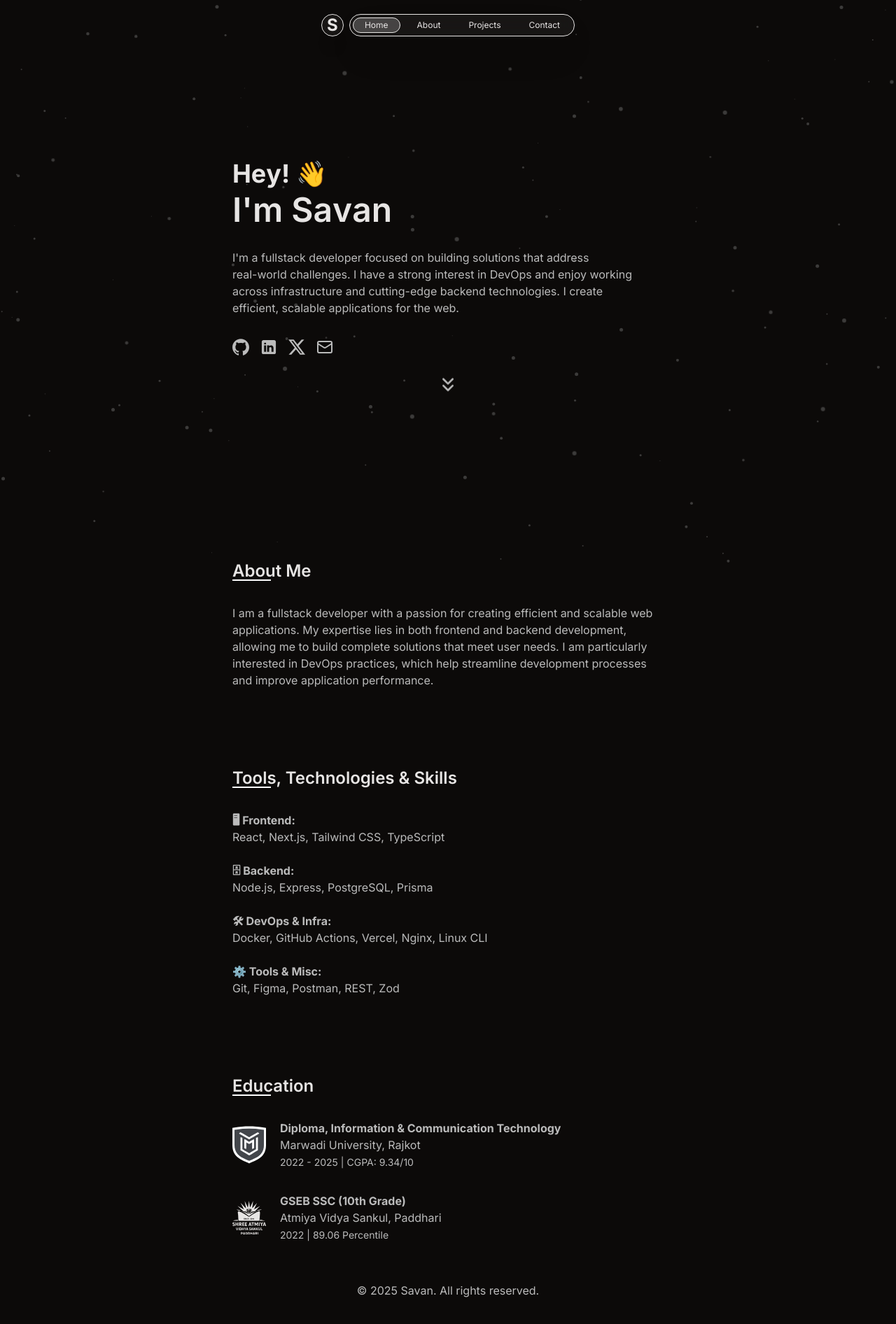
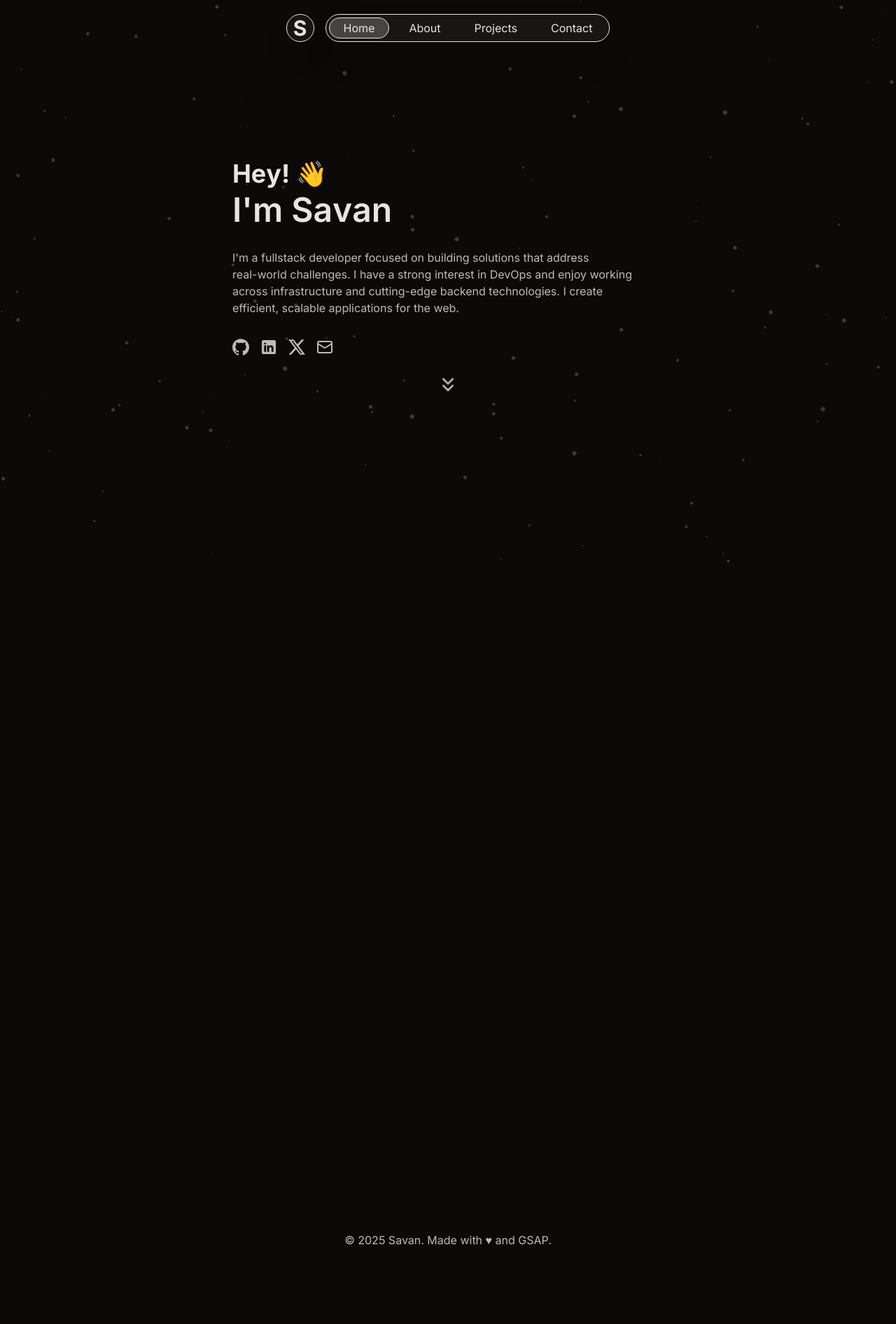
Before and after one commit to theSa1/sa1-portfolio, a Next.js app: page / in a window 1280 px wide. Shown: the top 1892 px of the page at 70% size. After the commit the page ends 1824 px from the top, so only its background shows below. Built offline with nearby package versions, Linux system fonts and the light colour scheme.

Commit message:
added animations and minor changes

```diff
--- a/src/app/globals.css
+++ b/src/app/globals.css
@@ -15,3 +15,8 @@
 body {
   @apply bg-stone-950 text-stone-200 font-sans;
 }
+
+html {
+  scroll-behavior: smooth;
+  scroll-padding-top: 4.5rem;
+}
--- a/src/app/page.tsx
+++ b/src/app/page.tsx
@@ -8,81 +8,15 @@ import { EducationSection } from "@/components/sections/education";
 import { HeroSection } from "@/components/sections/hero";
 import { ToolsAndTechnologiesSection } from "@/components/sections/tools";
 import { useGSAP } from "@gsap/react";
-import gsap from "gsap";
-import ScrollSmoother from "gsap/dist/ScrollSmoother";
-import ScrollTrigger from "gsap/dist/ScrollTrigger";
-import SplitText from "gsap/dist/SplitText";
+import { registerGSAPPlugins } from "@/lib/gsap";
 
 export default function Home() {
   useGSAP(() => {
-    gsap.registerPlugin(useGSAP, SplitText, ScrollSmoother, ScrollTrigger);
+    registerGSAPPlugins();
 
-    ScrollSmoother.create({
-      content: "main",
-    });
-
-    const tl = gsap.timeline();
-
-    const line1Split = SplitText.create("#hero-line-1", {
-      type: "chars",
-      charsClass: "line1-chars",
-    });
-    const line2Split = SplitText.create("#hero-line-2", {
-      type: "chars",
-      charsClass: "line2-chars",
-    });
-    const paraSplit = SplitText.create("#hero-para", {
-      type: "lines, words",
-      linesClass: "para-lines",
-    });
-
-    tl.from("header", {
-      duration: 0.5,
-      opacity: 0,
-      y: -200,
-      ease: "circ",
-    });
-
-    tl.from(line1Split.chars, {
-      duration: 0.5,
-      opacity: 0,
-      y: -50,
-      stagger: {
-        amount: 0.04,
-        from: "start",
-      },
-      ease: "circ",
-    });
-
-    tl.from(line2Split.chars, {
-      delay: 0.1,
-      duration: 0.8,
-      opacity: 0,
-      y: -50,
-      stagger: {
-        amount: 0.1,
-        from: "start",
-      },
-      ease: "circ",
-    });
-
-    tl.from(
-      [
-        ...paraSplit.lines,
-        document.querySelector("#hero-social-links"),
-        document.querySelector("#hero-scroll-indicator"),
-      ],
-      {
-        duration: 1,
-        opacity: 0,
-        y: -50,
-        stagger: {
-          amount: 0.2,
-          from: "start",
-        },
-        ease: "circ",
-      }
-    );
+    // ScrollSmoother.create({
+    //   content: "main",
+    // });
   }, []);
 
   return (
--- a/src/components/footer.tsx
+++ b/src/components/footer.tsx
@@ -2,7 +2,7 @@ export const Footer = () => {
   return (
     <footer className="mb-5 mt-14">
       <p className="text-secondary-text text-center">
-        © 2025 Savan. All rights reserved.
+        © 2025 Savan. Made with ♥︎ and GSAP.
       </p>
     </footer>
   );
--- a/src/components/header.tsx
+++ b/src/components/header.tsx
@@ -1,31 +1,31 @@
 export const Header = () => {
   return (
-    <header className="fixed top-5 left-0 right-0 z-50 w-full flex items-stretch justify-center gap-2">
-      <div className="h-8 aspect-square rounded-full border border-primabg-primary-text backdrop-blur-md bg-white/5 shadow-2xl items-center justify-center font-bold text-2xl cursor-default hidden sm:flex">
+    <header className="fixed top-5 left-0 right-0 z-50 w-full flex items-stretch justify-center gap-2 h-8 sm:h-10 sm:gap-4">
+      <div className="h-full aspect-square rounded-full border border-primabg-primary-text backdrop-blur-md bg-white/5 shadow-2xl items-center justify-center font-bold text-2xl sm:text-3xl cursor-default hidden sm:flex">
         S
       </div>
-      <nav className=" rounded-full border border-primabg-primary-text backdrop-blur-md p-1 space-x-2 bg-white/5 shadow-2xl h-8 flex">
+      <nav className=" rounded-full border border-primabg-primary-text backdrop-blur-md p-1 space-x-2 bg-white/5 shadow-2xl h-full flex">
         <a
-          href="#about"
-          className="px-4 h-full text-xs flex items-center hover:bg-primary-text hover:text-stone-950 transition-colors duration-300 rounded-full border border-primabg-primary-text bg-white/20"
+          href="#home"
+          className="px-4 sm:px-5 h-full text-xs sm:text-base flex items-center hover:bg-primary-text hover:text-stone-950 transition-colors duration-300 rounded-full border border-primabg-primary-text bg-white/20"
         >
           Home
         </a>
         <a
-          href="#projects"
-          className="px-4 h-full text-xs flex items-center hover:bg-primary-text hover:text-stone-950 transition-colors duration-300 rounded-full"
+          href="#about"
+          className="px-4 sm:px-5 h-full text-xs sm:text-base flex items-center hover:bg-primary-text hover:text-stone-950 transition-colors duration-300 rounded-full"
         >
           About
         </a>
         <a
           href="#projects"
-          className="px-4 h-full text-xs flex items-center hover:bg-primary-text hover:text-stone-950 transition-colors duration-300 rounded-full"
+          className="px-4 sm:px-5 h-full text-xs sm:text-base flex items-center hover:bg-primary-text hover:text-stone-950 transition-colors duration-300 rounded-full"
         >
           Projects
         </a>
         <a
           href="#contact"
-          className="px-4 h-full text-xs flex items-center hover:bg-primary-text hover:text-stone-950 transition-colors duration-300 rounded-full"
+          className="px-4 sm:px-5 h-full text-xs sm:text-base flex items-center hover:bg-primary-text hover:text-stone-950 transition-colors duration-300 rounded-full"
         >
           Contact
         </a>
--- a/src/components/parallax-bg.tsx
+++ b/src/components/parallax-bg.tsx
@@ -1,6 +1,6 @@
 "use client";
 
-import gsap from "gsap";
+import { gsap } from "@/lib/gsap";
 import { useGSAP } from "@gsap/react";
 import { JSX, useEffect, useState } from "react";
 
--- a/src/components/sections/about.tsx
+++ b/src/components/sections/about.tsx
@@ -1,11 +1,50 @@
+"use client";
+
+import { gsap, registerGSAPPlugins } from "@/lib/gsap";
+import { useGSAP } from "@gsap/react";
+import SplitText from "gsap/dist/SplitText";
+
 export const AboutSection = () => {
+  useGSAP(() => {
+    registerGSAPPlugins();
+
+    const split = new SplitText(".about-text", { type: "lines" });
+
+    const tl = gsap.timeline({
+      scrollTrigger: {
+        trigger: "#about",
+        start: "top 90%",
+        end: "bottom 70%",
+        scrub: true,
+      },
+    });
+
+    tl.from("#about-title", {
+      duration: 0.5,
+      opacity: 0,
+      x: -50,
+      ease: "circ",
+    });
+
+    tl.from(split.lines, {
+      duration: 0.5,
+      opacity: 0,
+      x: -50,
+      stagger: {
+        amount: 0.04,
+        from: "start",
+      },
+      ease: "circ",
+    });
+  }, []);
+
   return (
-    <div>
-      <h3 className="text-2xl font-semibold relative inline">
+    <div id="about">
+      <h3 className="text-2xl font-semibold relative inline" id="about-title">
         About Me
         <div className="absolute left-0 bottom-0 h-0.5 bg-primary-text w-[55px]" />
       </h3>
-      <p className="mt-8 text-secondary-text">
+      <p className="mt-8 text-secondary-text about-text">
         I am a fullstack developer with a passion for creating efficient and
         scalable web applications. My expertise lies in both frontend and
         backend development, allowing me to build complete solutions that meet
--- a/src/components/sections/education.tsx
+++ b/src/components/sections/education.tsx
@@ -1,15 +1,50 @@
+import { useGSAP } from "@gsap/react";
 import { AtmiyaSchoolLogo } from "../icons/atmiya-school-logo";
 import { MarwadiUniversityLogo } from "../icons/marwadi-logo";
+import { gsap, registerGSAPPlugins } from "@/lib/gsap";
 
 export const EducationSection = () => {
+  useGSAP(() => {
+    registerGSAPPlugins();
+
+    const tl = gsap.timeline({
+      scrollTrigger: {
+        trigger: "#education",
+        start: "top 90%",
+        // TODO: Change this to 70% when other sections are done
+        end: "bottom 80%",
+        scrub: true,
+      },
+    });
+
+    tl.from("#education-title", {
+      duration: 0.5,
+      opacity: 0,
+      x: -50,
+      ease: "circ",
+    });
+
+    ["#education-line-1", "#education-line-2"].forEach((line) => {
+      tl.from(line, {
+        duration: 0.5,
+        opacity: 0,
+        x: -50,
+        ease: "circ",
+      });
+    });
+  }, []);
+
   return (
-    <div className="mt-28">
-      <h3 className="text-2xl font-semibold relative inline">
+    <div className="mt-28" id="education">
+      <h3
+        className="text-2xl font-semibold relative inline"
+        id="education-title"
+      >
         Education
         <div className="absolute left-0 bottom-0 h-0.5 bg-primary-text w-[55px]" />
       </h3>
 
-      <div className="flex mt-8 items-center">
+      <div className="flex mt-8 items-center" id="education-line-1">
         <MarwadiUniversityLogo className="w-12 mr-5 hidden sm:block" />
         <p className="text-secondary-text">
           <strong className="text-primabg-primary-text">
@@ -26,7 +61,7 @@ export const EducationSection = () => {
         </p>
       </div>
 
-      <div className="flex mt-8 items-center">
+      <div className="flex mt-8 items-center" id="education-line-2">
         <AtmiyaSchoolLogo className="w-12 mr-5 hidden sm:block" />
         <p className="text-secondary-text">
           <strong className="text-primabg-primary-text">
--- a/src/components/sections/hero.tsx
+++ b/src/components/sections/hero.tsx
@@ -1,8 +1,13 @@
+"use client";
+
+import { useGSAP } from "@gsap/react";
 import { GithubIcon } from "../icons/github";
 import { LinkedinIcon } from "../icons/linkedin";
 import { MailIcon } from "../icons/mail";
 import { ScrollIndicator } from "../icons/scroll-indicator";
 import { XIcon } from "../icons/x";
+import { registerGSAPPlugins, gsap } from "@/lib/gsap";
+import SplitText from "gsap/dist/SplitText";
 
 const socialLinks = [
   {
@@ -28,8 +33,75 @@ const socialLinks = [
 ];
 
 export const HeroSection = () => {
+  useGSAP(() => {
+    registerGSAPPlugins();
+
+    const tl = gsap.timeline();
+
+    const line1Split = SplitText.create("#hero-line-1", {
+      type: "chars",
+      charsClass: "line1-chars",
+    });
+    const line2Split = SplitText.create("#hero-line-2", {
+      type: "chars",
+      charsClass: "line2-chars",
+    });
+    const paraSplit = SplitText.create("#hero-para", {
+      type: "lines, words",
+      linesClass: "para-lines",
+    });
+
+    tl.from("header", {
+      duration: 0.5,
+      opacity: 0,
+      y: -200,
+      ease: "circ",
+    });
+
+    tl.from(line1Split.chars, {
+      duration: 0.5,
+      opacity: 0,
+      y: -50,
+      stagger: {
+        amount: 0.04,
+        from: "start",
+      },
+      ease: "circ",
+    });
+
+    tl.from(line2Split.chars, {
+      delay: 0.1,
+      duration: 0.8,
+      opacity: 0,
+      y: -50,
+      stagger: {
+        amount: 0.1,
+        from: "start",
+      },
+      ease: "circ",
+    });
+
+    tl.from(
+      [
+        ...paraSplit.lines,
+        document.querySelector("#hero-social-links"),
+        document.querySelector("#hero-scroll-indicator"),
+      ],
+      {
+        duration: 1,
+        opacity: 0,
+        y: -50,
+        stagger: {
+          amount: 0.2,
+          from: "start",
+        },
+        ease: "circ",
+      }
+    );
+  }, []);
+
   return (
-    <div className="h-svh flex flex-col justify-center">
+    <div className="h-svh flex flex-col justify-center" id="home">
       <div className="h-16 sm:h-0"></div>
       <h1 className="sm:text-4xl text-3xl font-bold" id="hero-line-1">
         Hey! 👋
--- a/src/components/sections/tools.tsx
+++ b/src/components/sections/tools.tsx
@@ -1,12 +1,51 @@
+"use client";
+
+import { gsap, registerGSAPPlugins } from "@/lib/gsap";
+import { useGSAP } from "@gsap/react";
+import SplitText from "gsap/dist/SplitText";
+
 export const ToolsAndTechnologiesSection = () => {
+  useGSAP(() => {
+    registerGSAPPlugins();
+
+    const split = new SplitText(".tools-text", { type: "lines" });
+
+    const tl = gsap.timeline({
+      scrollTrigger: {
+        trigger: "#tools",
+        start: "top 90%",
+        end: "bottom 70%",
+        scrub: true,
+      },
+    });
+
+    tl.from("#tools-title", {
+      duration: 0.5,
+      opacity: 0,
+      x: -50,
+      ease: "circ",
+    });
+
+    tl.from(split.lines, {
+      duration: 0.5,
+      opacity: 0,
+      x: -50,
+      stagger: {
+        amount: 0.04,
+        from: "start",
+      },
+      ease: "circ",
+    });
+  }, []);
+
   return (
-    <div className="mt-28">
-      <h3 className="text-2xl font-semibold relative inline">
-        Tools, Technologies & Skills
+    <div className="mt-28" id="tools">
+      <h3 className="text-2xl font-semibold relative inline" id="tools-title">
+        Tools & Technologies
         <div className="absolute left-0 bottom-0 h-0.5 bg-primary-text w-[55px]" />
       </h3>
 
-      <p className="mt-8 text-secondary-text">
+      <p className="mt-8 text-secondary-text tools-text">
         <strong className="text-primabg-primary-text">🖥 Frontend:</strong>
         <br />
         React, Next.js, Tailwind CSS, TypeScript
--- /dev/null
+++ b/src/lib/gsap.ts
@@ -0,0 +1,16 @@
+import { gsap } from "gsap";
+import { useGSAP } from "@gsap/react";
+import { ScrollTrigger } from "gsap/dist/ScrollTrigger";
+import { SplitText } from "gsap/dist/SplitText";
+import ScrollSmoother from "gsap/dist/ScrollSmoother";
+
+let pluginsRegistered = false;
+
+export const registerGSAPPlugins = () => {
+  if (typeof window !== "undefined" && !pluginsRegistered) {
+    gsap.registerPlugin(useGSAP, SplitText, ScrollSmoother, ScrollTrigger);
+    pluginsRegistered = true; // Ensure registration happens only once
+  }
+};
+
+export { gsap };
```
